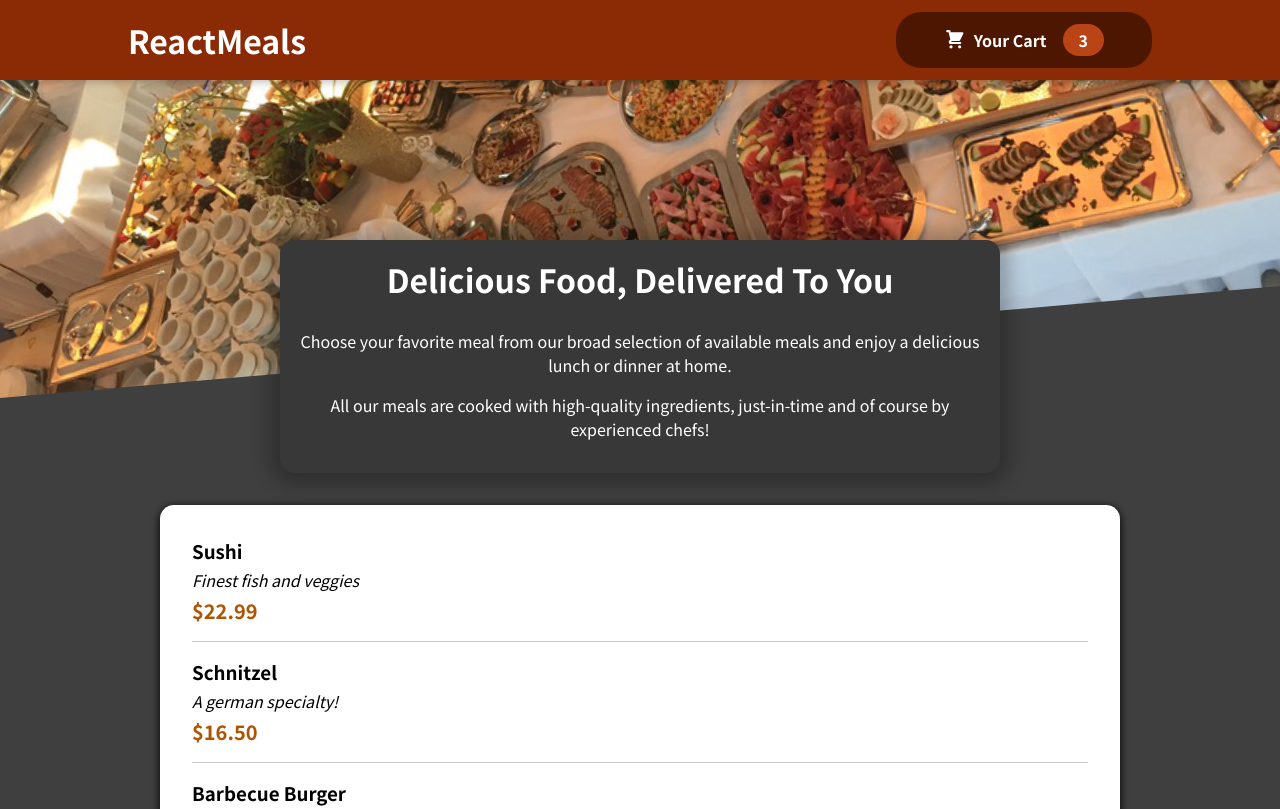
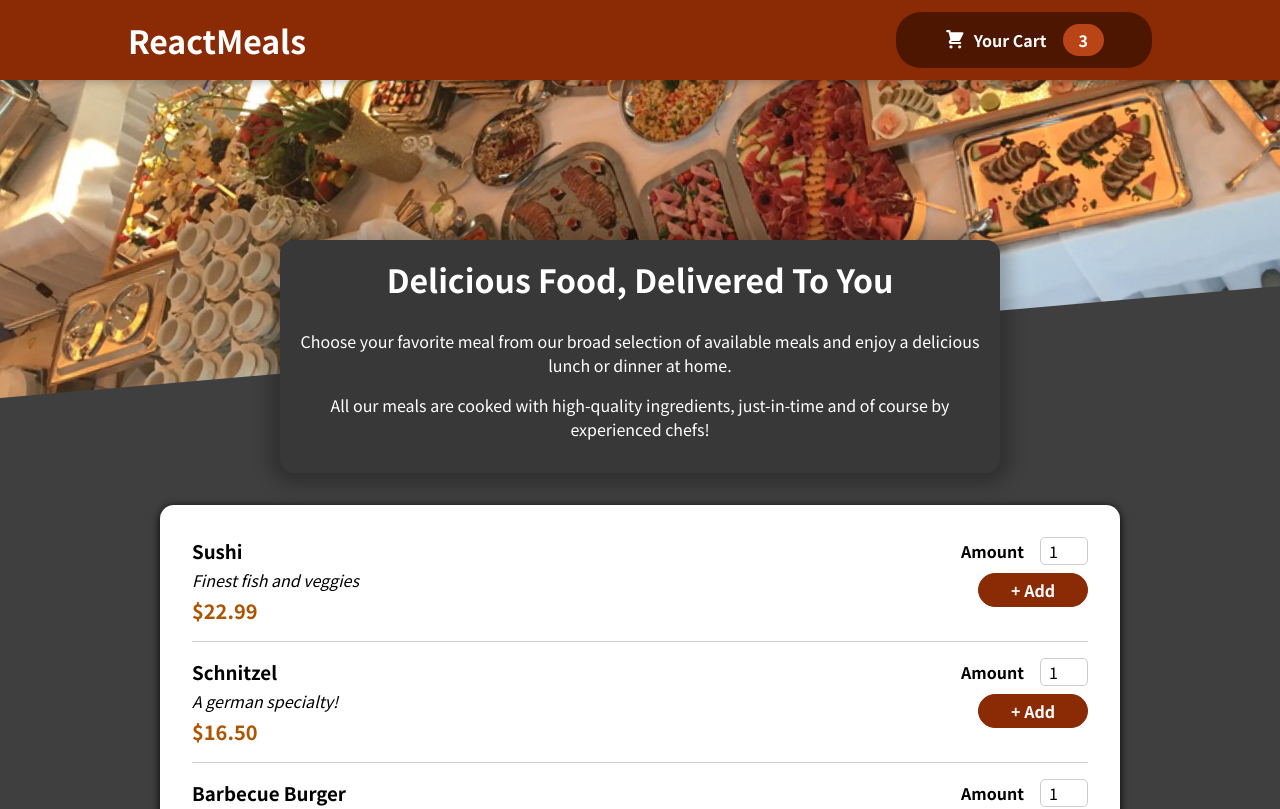
Before and after one commit to shinchri/ReactMeal, a React (Create React App) app: page / in a window 1280 px wide. Shown: the top 809 px of the page. Built offline with nearby package versions, Linux system fonts and the light colour scheme.

Commit message:
feat: Add forms

```diff
--- a/src/components/Meals/MealItem/MealItem.js
+++ b/src/components/Meals/MealItem/MealItem.js
@@ -1,4 +1,5 @@
 import classes from './MealItem.module.css';
+import MealItemForm from './MealItemForm';
 
 const MealItem = (props) => {
   const price = `$${props.price.toFixed(2)}`;
@@ -10,7 +11,7 @@
         <div className={classes.price}>{price}</div>
       </div>
       <div>
-
+          <MealItemForm />
       </div>
     </li>
   );
--- a/src/components/Meals/MealItem/MealItemForm.js
+++ b/src/components/Meals/MealItem/MealItemForm.js
@@ -0,0 +1,20 @@
+import classes from './MealItemForm.module.css';
+import Input from '../../UI/Input';
+
+const MealItemForm = props => {
+    return (
+        <form className={classes.form}>
+            <Input label="Amount" input={{
+                id: 'amount',
+                type: 'number',
+                min: '1',
+                max: '5',
+                step: '1',
+                defaultValue: '1'
+            }}/>
+            <button>+ Add</button>
+        </form>
+    )
+};
+
+export default MealItemForm;
--- /dev/null
+++ b/src/components/Meals/MealItem/MealItemForm.module.css
@@ -0,0 +1,20 @@
+.form {
+    text-align: right;
+}
+
+.form button {
+    font: inherit;
+    cursor: pointer;
+    background-color: #8a2b06;
+    border: 1px solid #8a2b06;
+    color: white;
+    padding: 0.25rem 2rem;
+    border-radius: 20px;
+    font-weight: bold;
+}
+
+.form button:hover,
+.form button:active {
+    background-color: #641e03;
+    border-color: #641e03;
+}
--- /dev/null
+++ b/src/components/UI/Input.js
@@ -0,0 +1,12 @@
+import classes from './Input.module.css';
+
+const Input = (props) => {
+    return (
+        <div className={classes.input}>
+            <label htmlFor={props.input.id}>{props.label}</label>
+            <input {...props.input} />
+        </div>
+    )
+};
+
+export default Input;
--- /dev/null
+++ b/src/components/UI/Input.module.css
@@ -0,0 +1,18 @@
+.input {
+    display: flex;
+    align-items: center;
+    margin-bottom: 0.5rem;
+}
+
+.input label {
+    font-weight: bold;
+    margin-right: 1rem;
+}
+
+.input input {
+    width: 3rem;
+    border-radius: 5px;
+    border: 1px solid #ccc;
+    font: inherit;
+    padding-left: 0.5rem;
+}
```
